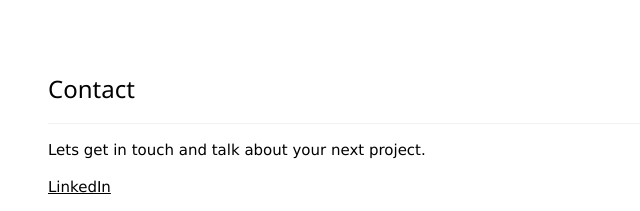
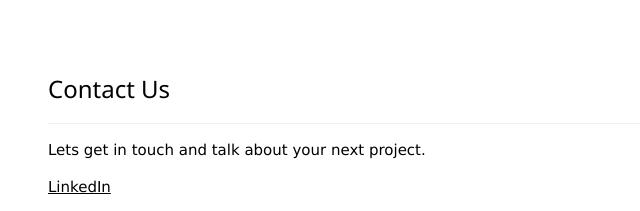
Before and after one commit to louisegrimble/knightsbridge_web, a plain HTML site: page docs/index.html in a window 1280 px wide. Shown: the part 1990-2201 px from the top of the page, 0-640 px from the left. Drawn offline with nearby package versions, Linux system fonts and the light colour scheme.

Commit message:
quick changes

```diff
--- a/docs/index.html
+++ b/docs/index.html
@@ -129,7 +129,7 @@ alt="House" style="width:100%">
   <!-- Contact Section -->
   <div class="w3-container w3-padding-32" id="contact">
     <h3 class="w3-border-bottom w3-border-light-grey
-w3-padding-16">Contact</h3>
+w3-padding-16">Contact Us</h3>
     <p>Lets get in touch and talk about your next project.</p>
     <p><a href="https://www.linkedin.com/">LinkedIn</a></p>
     <p>Email: Knightsbridgesg@gmail.com</p>
```
